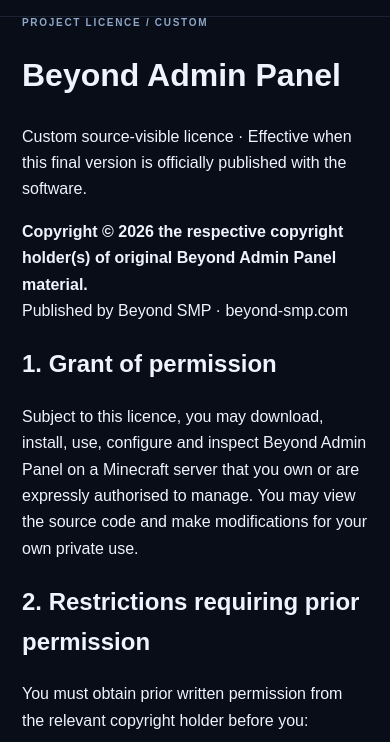
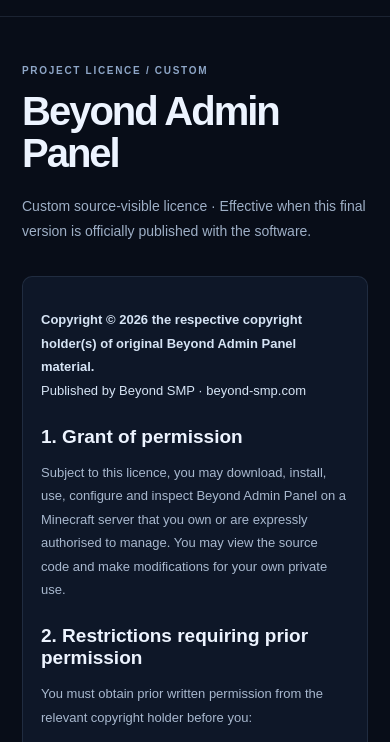
Before and after one commit to hmerr24-ui/Beyond-SMP-Licensing, a plain HTML site: page licenses/beyond-admin-panel.html in a window 390 px wide. Shown: the part 53-795 px from the top of the page. Drawn offline with Linux system fonts and the light colour scheme.

Commit message:
Improve responsive layout and licence page styling

```diff
--- a/styles.css
+++ b/styles.css
@@ -45,3 +45,15 @@ h1,h2,h3,p,a,span{overflow-wrap:anywhere}
   .hero-actions{gap:14px;flex-wrap:wrap}
   .hero h1{font-size:clamp(43px,13vw,56px)}
 }
+
+.card-links{display:flex;align-items:center;gap:14px;min-width:0;flex-wrap:wrap;justify-content:flex-end}.card-links a{white-space:nowrap}
+.licence-page{padding-top:clamp(48px,8vw,90px);padding-bottom:clamp(56px,9vw,100px);min-width:0}
+.licence-page h1{font:600 clamp(40px,7vw,68px)/1.05 var(--display);letter-spacing:-.05em;margin:14px 0 20px;overflow-wrap:anywhere}
+.licence-intro{color:#9eafc6;max-width:760px;font-size:14px;line-height:1.8}
+.licence-panel,.third-party-notice{margin-top:32px;padding:clamp(18px,4vw,30px);background:#0e1728;border:1px solid var(--line);border-radius:10px;min-width:0}
+.licence-panel h2,.third-party-notice h2{font:600 19px var(--display);margin:24px 0 8px}.licence-panel h2:first-child,.third-party-notice h2:first-child{margin-top:0}
+.licence-panel p,.licence-panel li,.third-party-notice p{color:#a8b8ce;font-size:13px;line-height:1.8;overflow-wrap:anywhere}.licence-panel ul{padding-left:22px}
+.licence-panel pre{white-space:pre-wrap;overflow-wrap:anywhere;word-break:break-word;font:13px/1.8 var(--font);color:#d4e1f2;max-width:100%}.copyright-line{color:#d6e4f5!important}
+.licence-footnote{font-size:11px;color:#8294ad;margin-top:20px;line-height:1.7}
+@media(max-width:820px){.project-grid{grid-template-columns:minmax(0,1fr)}.site-header{padding-left:22px;padding-right:22px}.site-footer{align-items:flex-start;flex-wrap:wrap}.site-footer>span{flex-basis:100%;order:3}}
+@media(max-width:520px){.card-bottom{align-items:flex-start;gap:10px;flex-wrap:wrap}.card-links{justify-content:flex-start}.site-header{gap:10px}.brand{max-width:100%;overflow-wrap:anywhere}.licence-panel,.third-party-notice{padding:18px}}
```
